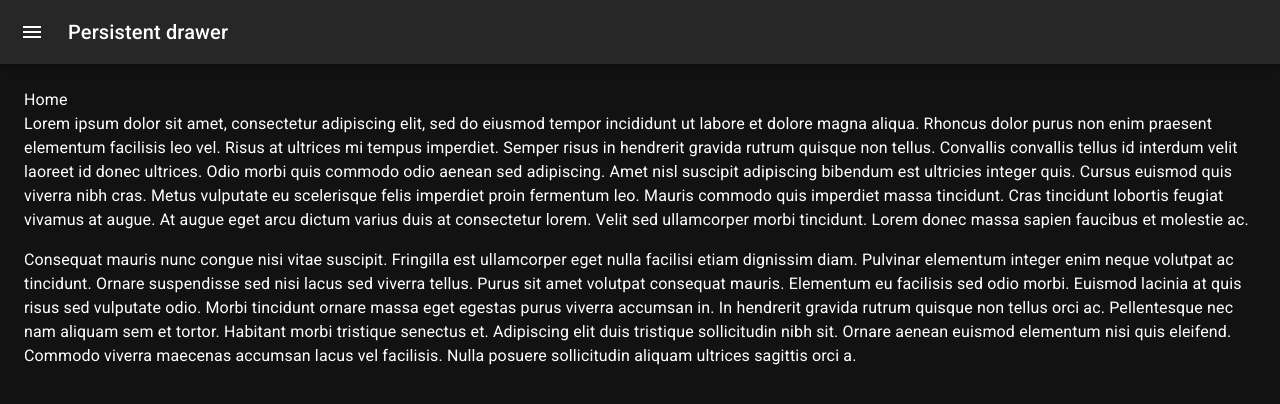
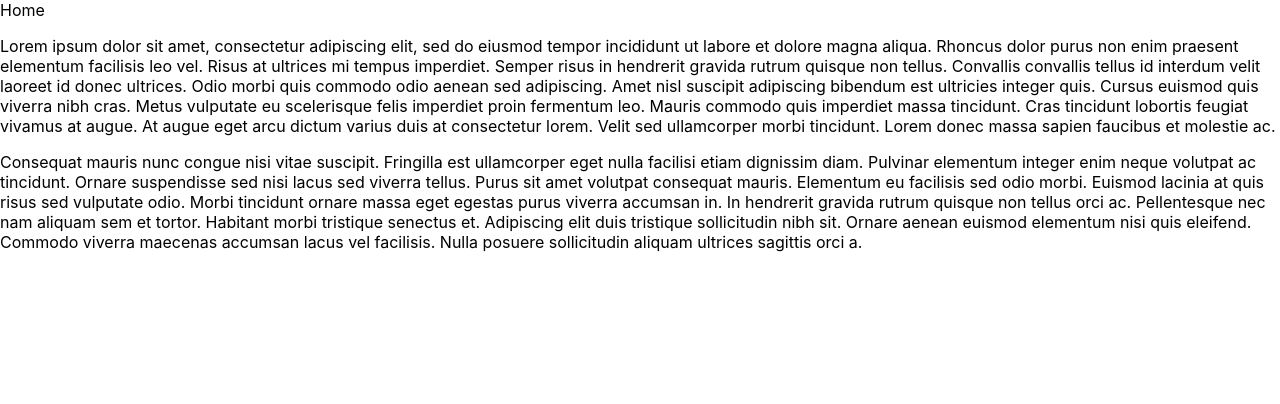
Before and after one commit to shivanshBTW/alkye-fe, a React (Create React App) app: page / in a window 1280 px wide. Shown: the top 404 px of the page. Built offline with nearby package versions, Linux system fonts and the light colour scheme.

Commit message:
removed mui added emotion js

```diff
--- /dev/null
+++ b/config-overrides.js
@@ -0,0 +1,3 @@
+const { useBabelRc, override } = require('customize-cra')
+
+module.exports = override(useBabelRc())
--- a/src/App.js
+++ b/src/App.js
@@ -1,168 +1,10 @@
-import { Link, Outlet } from 'react-router-dom'
-
-import {
-  createTheme,
-  styled,
-  ThemeProvider,
-  useTheme
-} from '@mui/material/styles'
-import Box from '@mui/material/Box'
-import Drawer from '@mui/material/Drawer'
-import CssBaseline from '@mui/material/CssBaseline'
-import MuiAppBar from '@mui/material/AppBar'
-import Toolbar from '@mui/material/Toolbar'
-import List from '@mui/material/List'
-import Typography from '@mui/material/Typography'
-import Divider from '@mui/material/Divider'
-import IconButton from '@mui/material/IconButton'
-import MenuIcon from '@mui/icons-material/Menu'
-import ChevronLeftIcon from '@mui/icons-material/ChevronLeft'
-import ChevronRightIcon from '@mui/icons-material/ChevronRight'
-import ListItem from '@mui/material/ListItem'
-import ListItemButton from '@mui/material/ListItemButton'
-import ListItemIcon from '@mui/material/ListItemIcon'
-import ListItemText from '@mui/material/ListItemText'
-import InboxIcon from '@mui/icons-material/MoveToInbox'
-import MailIcon from '@mui/icons-material/Mail'
-import { useState } from 'react'
-
-const drawerWidth = 240
-
-const Main = styled('main', { shouldForwardProp: prop => prop !== 'open' })(
-  ({ theme, open }) => ({
-    flexGrow: 1,
-    padding: theme.spacing(3),
-    transition: theme.transitions.create('margin', {
-      easing: theme.transitions.easing.sharp,
-      duration: theme.transitions.duration.leavingScreen
-    }),
-    marginLeft: `-${drawerWidth}px`,
-    ...(open && {
-      transition: theme.transitions.create('margin', {
-        easing: theme.transitions.easing.easeOut,
-        duration: theme.transitions.duration.enteringScreen
-      }),
-      marginLeft: 0
-    })
-  })
-)
-
-const DrawerHeader = styled('div')(({ theme }) => ({
-  display: 'flex',
-  alignItems: 'center',
-  padding: theme.spacing(0, 1),
-  // necessary for content to be below app bar
-  ...theme.mixins.toolbar,
-  justifyContent: 'flex-end'
-}))
-
-const AppBar = styled(MuiAppBar, {
-  shouldForwardProp: prop => prop !== 'open'
-})(({ theme, open }) => ({
-  transition: theme.transitions.create(['margin', 'width'], {
-    easing: theme.transitions.easing.sharp,
-    duration: theme.transitions.duration.leavingScreen
-  }),
-  ...(open && {
-    width: `calc(100% - ${drawerWidth}px)`,
-    marginLeft: `${drawerWidth}px`,
-    transition: theme.transitions.create(['margin', 'width'], {
-      easing: theme.transitions.easing.easeOut,
-      duration: theme.transitions.duration.enteringScreen
-    })
-  })
-}))
+import { Outlet } from 'react-router-dom'
 
 function App () {
-  const theme = createTheme({ palette: { mode: 'dark' } })
-  const [open, setOpen] = useState(false)
-
-  const handleDrawerOpen = () => {
-    setOpen(true)
-  }
-
-  const handleDrawerClose = () => {
-    setOpen(false)
-  }
-
-  const drawerComponent = (
-    <Drawer
-      sx={{
-        width: drawerWidth,
-        flexShrink: 0,
-        '& .MuiDrawer-paper': {
-          width: drawerWidth,
-          boxSizing: 'border-box'
-        }
-      }}
-      variant='persistent'
-      anchor='left'
-      open={open}
-    >
-      <DrawerHeader>
-        <IconButton onClick={handleDrawerClose}>
-          {theme.direction === 'ltr' ? (
-            <ChevronLeftIcon />
-          ) : (
-            <ChevronRightIcon />
-          )}
-        </IconButton>
-      </DrawerHeader>
-      <Divider />
-      <List>
-        {[
-          { name: 'Home', path: '/' },
-          { name: 'About', path: '/about' }
-        ].map((text, index) => (
-          <ListItem
-            key={text.name}
-            disablePadding
-            component={Link}
-            to={text.path}
-            style={{ textDecoration: 'none', color: 'inherit' }}
-          >
-            <ListItemButton>
-              <ListItemIcon>
-                {index % 2 === 0 ? <InboxIcon /> : <MailIcon />}
-              </ListItemIcon>
-              <ListItemText primary={text.name} />
-            </ListItemButton>
-          </ListItem>
-        ))}
-      </List>
-    </Drawer>
-  )
-
   return (
-    <ThemeProvider theme={theme}>
-      <Box sx={{ display: 'flex' }}>
-        <CssBaseline />
-
-        <AppBar position='fixed' open={open}>
-          <Toolbar>
-            <IconButton
-              color='inherit'
-              aria-label='open drawer'
-              onClick={handleDrawerOpen}
-              edge='start'
-              sx={{ mr: 2, ...(open && { display: 'none' }) }}
-            >
-              <MenuIcon />
-            </IconButton>
-            <Typography variant='h6' noWrap component='div'>
-              Persistent drawer
-            </Typography>
-          </Toolbar>
-        </AppBar>
-
-        {drawerComponent}
-
-        <Main open={open}>
-          <DrawerHeader />
-          <Outlet />
-        </Main>
-      </Box>
-    </ThemeProvider>
+    <div>
+      <Outlet />
+    </div>
   )
 }
 
--- a/src/pages/Home/index.js
+++ b/src/pages/Home/index.js
@@ -1,11 +1,10 @@
-import Typography from '@mui/material/Typography'
 import './style.scss'
 
 function Home () {
   return (
     <div className='home-root'>
       Home
-      <Typography paragraph>
+      <p>
         Lorem ipsum dolor sit amet, consectetur adipiscing elit, sed do eiusmod
         tempor incididunt ut labore et dolore magna aliqua. Rhoncus dolor purus
         non enim praesent elementum facilisis leo vel. Risus at ultrices mi
@@ -18,8 +17,8 @@ function Home () {
         tincidunt lobortis feugiat vivamus at augue. At augue eget arcu dictum
         varius duis at consectetur lorem. Velit sed ullamcorper morbi tincidunt.
         Lorem donec massa sapien faucibus et molestie ac.
-      </Typography>
-      <Typography paragraph>
+      </p>
+      <p>
         Consequat mauris nunc congue nisi vitae suscipit. Fringilla est
         ullamcorper eget nulla facilisi etiam dignissim diam. Pulvinar elementum
         integer enim neque volutpat ac tincidunt. Ornare suspendisse sed nisi
@@ -32,7 +31,7 @@ function Home () {
         Ornare aenean euismod elementum nisi quis eleifend. Commodo viverra
         maecenas accumsan lacus vel facilisis. Nulla posuere sollicitudin
         aliquam ultrices sagittis orci a.
-      </Typography>
+      </p>
     </div>
   )
 }
```
Also changed, not shown: package.json (+9 -9 lines), .babelrc (added), 1 other file (tests, documents, lock files or other folders).
